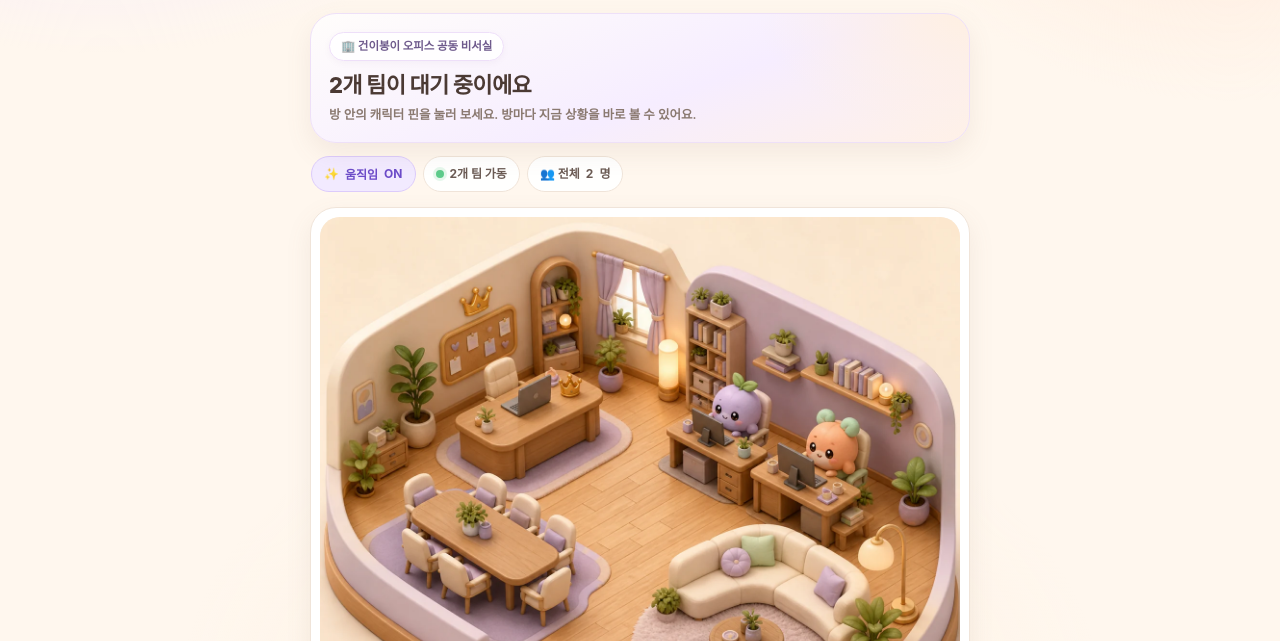
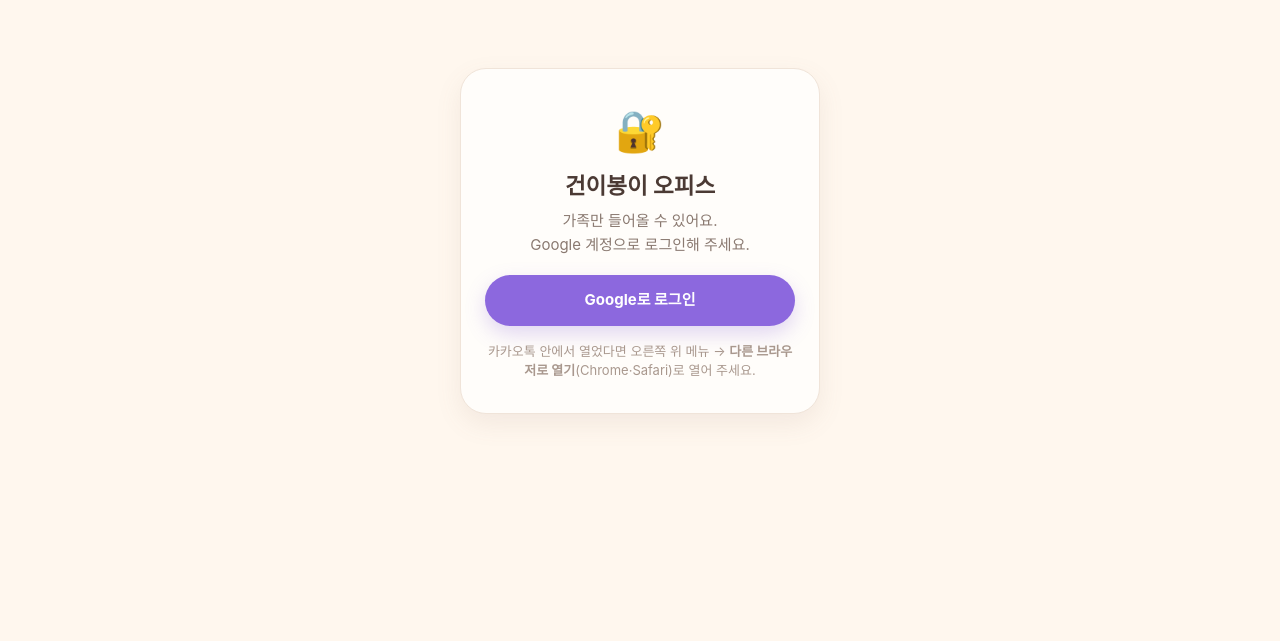
Before and after one commit to ascaforep/geonibongi-office, a plain HTML site: page index.html in a window 1280 px wide. Shown: the part 159-800 px from the top of the page. Drawn offline with Linux system fonts and the light colour scheme; no server answers.

Commit message:
로그인 문 디자인

```diff
--- a/css/style.css
+++ b/css/style.css
@@ -1124,3 +1124,30 @@ strong { font-weight: 800; }
     transition-duration: .001ms !important;
   }
 }
+
+/* ---------- 로그인 문 ---------- */
+.auth-gate {
+  position: fixed; inset: 0; z-index: 9999;
+  display: flex; align-items: center; justify-content: center;
+  background: var(--cream); padding: 24px;
+}
+.auth-gate[hidden] { display: none; }
+.auth-card {
+  width: 100%; max-width: 360px; text-align: center;
+  background: var(--paper); border: 1px solid var(--line);
+  border-radius: var(--r-lg); box-shadow: var(--shadow); padding: 32px 24px;
+  color: var(--ink);
+}
+.auth-emoji { font-size: 40px; }
+.auth-card h2 { margin: 8px 0 6px; }
+.auth-msg { color: var(--ink-soft); line-height: 1.6; margin: 0 0 18px; }
+.auth-btn {
+  width: 100%; border: 0; border-radius: 999px; padding: 14px 18px;
+  background: var(--lilac-deep); color: #fff; font: inherit; font-weight: 700;
+  box-shadow: var(--shadow-lilac); cursor: pointer;
+}
+.auth-hint { color: var(--ink-mute); font-size: 13px; line-height: 1.5; margin: 16px 0 0; }
+.logout-btn {
+  border: 1px solid var(--line); background: var(--paper); color: var(--ink-soft);
+  border-radius: 999px; padding: 6px 12px; font: inherit; font-size: 13px; cursor: pointer;
+}
```
